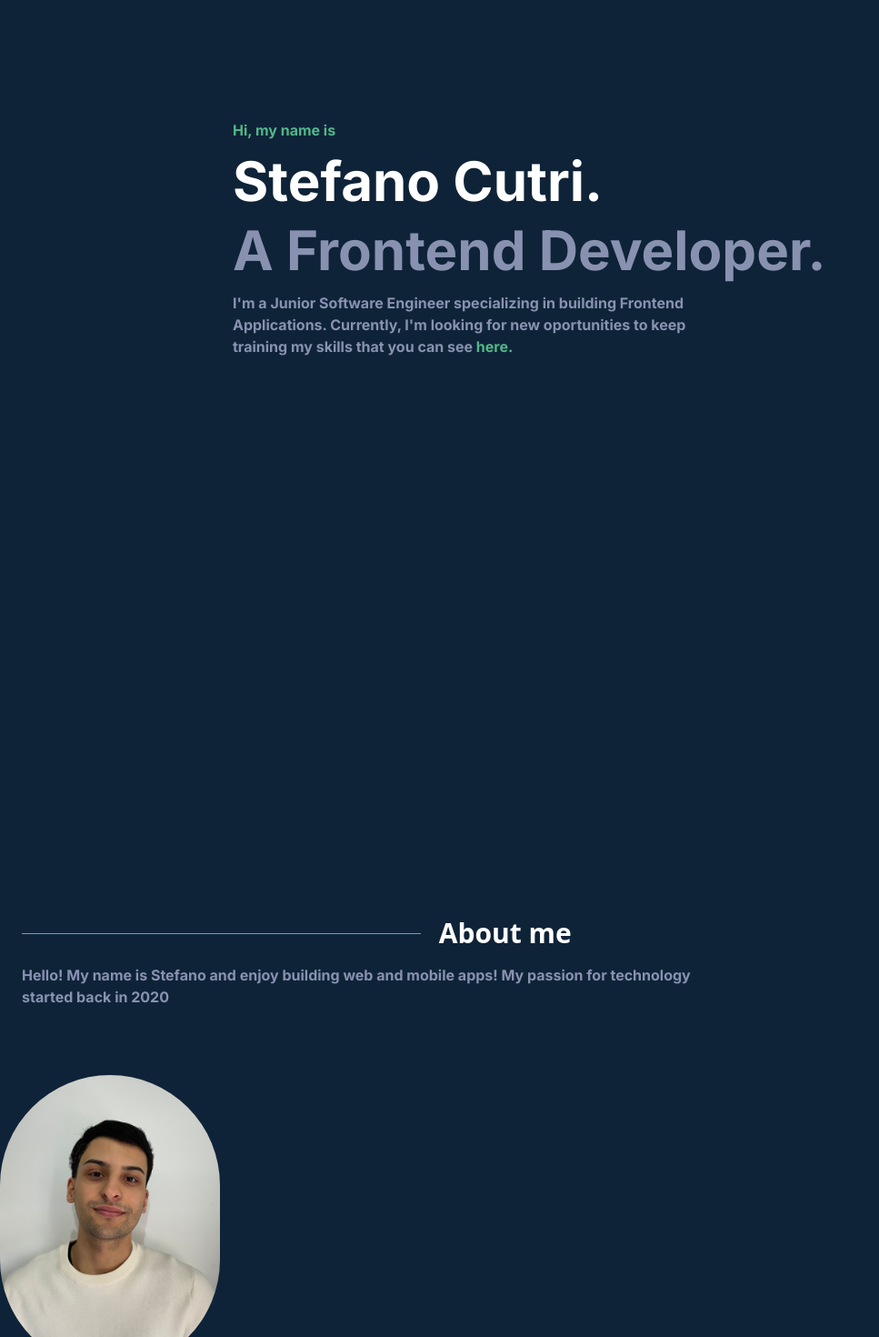
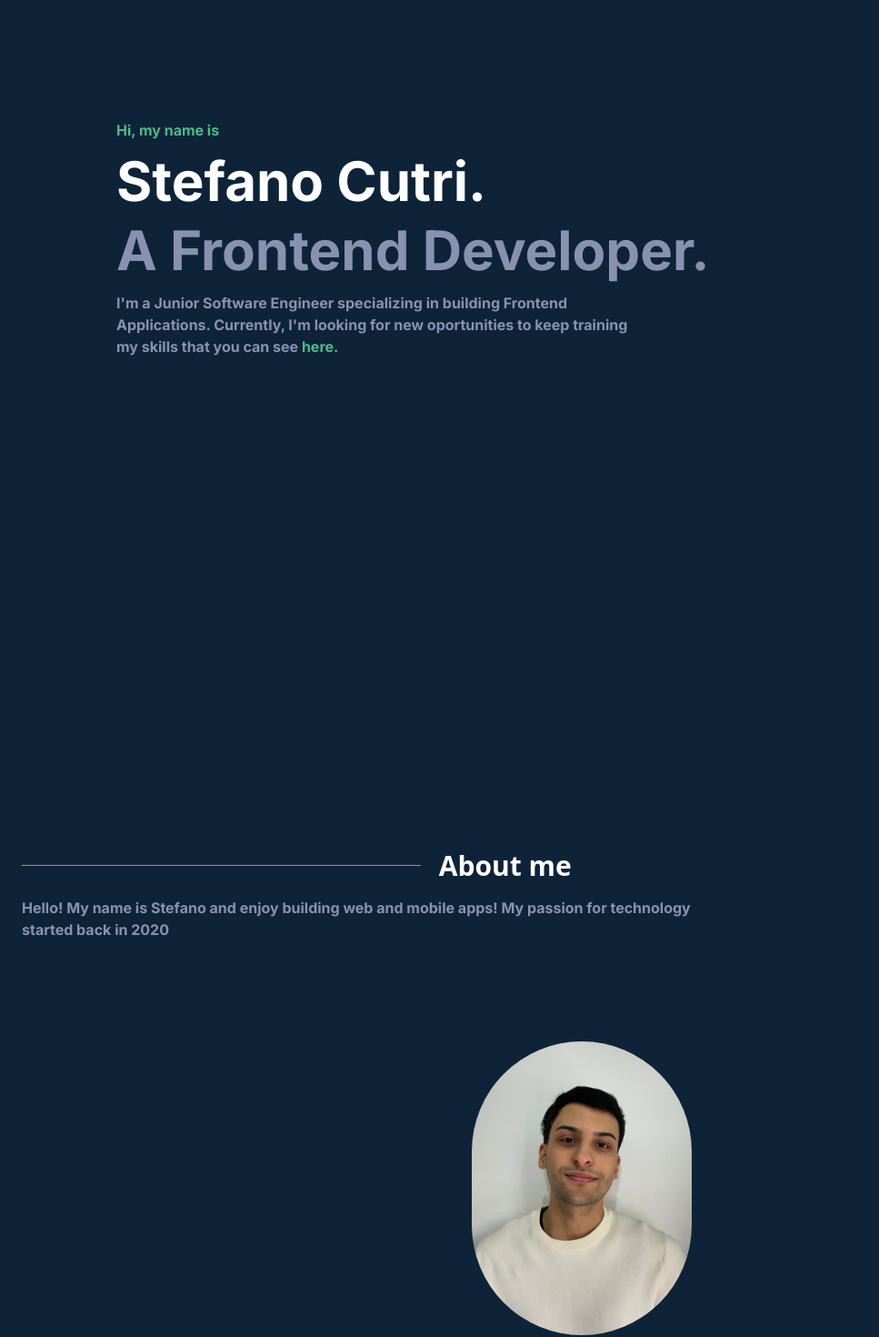
Before and after one commit to StefanoCutri/portfolio, a React (Create React App) app: page / in a window 1280 px wide. Shown: the part 80-1550 px from the top of the page at 91% size, without its empty margins (0-967 px from the left). Built offline with nearby package versions, Linux system fonts and the light colour scheme.

Commit message:
Minor bugs fixed

```diff
--- a/src/components/About.js
+++ b/src/components/About.js
@@ -21,7 +21,7 @@ export const About = () => {
         </p>
         </div>
       </div>
-      <img src={me} className="h-[50%] rounded-full"/>
+      <img src={me} className="h-[50%] m-auto rounded-full"/>
       {/*
       <div className="flex flex-col items-end">
         <div className="flex flex-row items-center mb-4 text-white text-5xl">
--- a/src/components/Info.js
+++ b/src/components/Info.js
@@ -4,7 +4,7 @@ import "../styles/info.css";
 export const Info = () => {
   return (
     <div className="flex flex-1 flex-col items-start info-container" id="#home">
-      <div className="flex flex-col justify-start items-start ml-[20%] mt-[12%]">
+      <div className="flex flex-col justify-start items-start ml-[10%] mt-[12%]">
         <h1>Hi, my name is</h1>
         <h1 className="text-white text-6xl py-3">Stefano Cutri.</h1>
         <h1 className="text-[#8892b0] text-6xl">A Frontend Developer.</h1>
```
